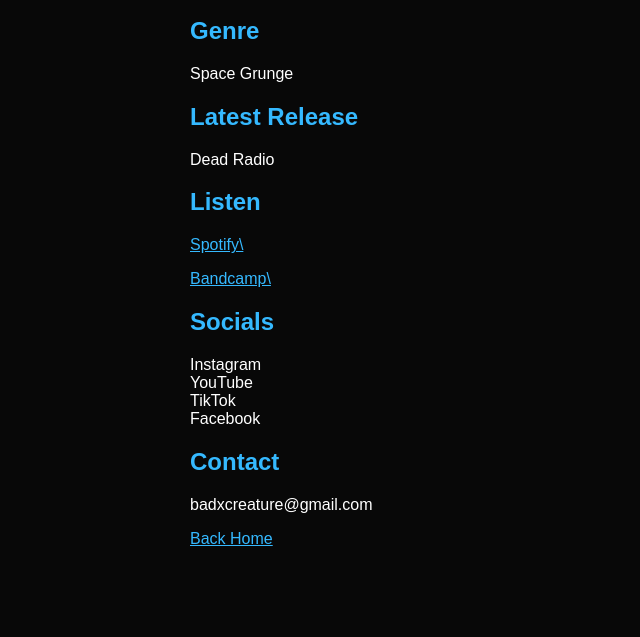
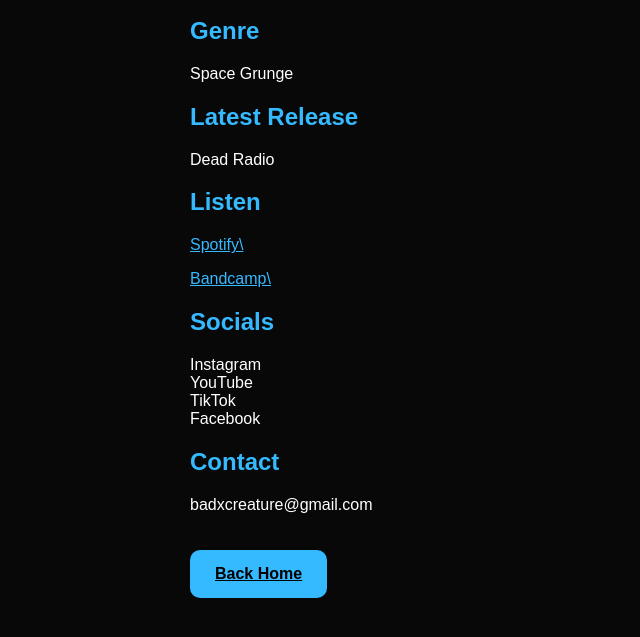
Before and after one commit to badxcreature/bad-creature.github.io, a plain HTML site: page presskit.html in a window 1280 px wide. Shown: the part 141-778 px from the top of the page, without its empty margins (0-640 px from the left). Drawn offline with Linux system fonts and the light colour scheme.

Commit message:
Add button styling to presskit.html

```diff
--- a/presskit.html
+++ b/presskit.html
@@ -21,6 +21,15 @@ color:#35b9ff;
 
 a{
 color:#35b9ff;
+}
+  .button{
+display:inline-block;
+padding:15px 25px;
+background:#35b9ff;
+color:black;
+border-radius:10px;
+font-weight:bold;
+margin-top:20px;
 }
 </style>
 </head>
```
